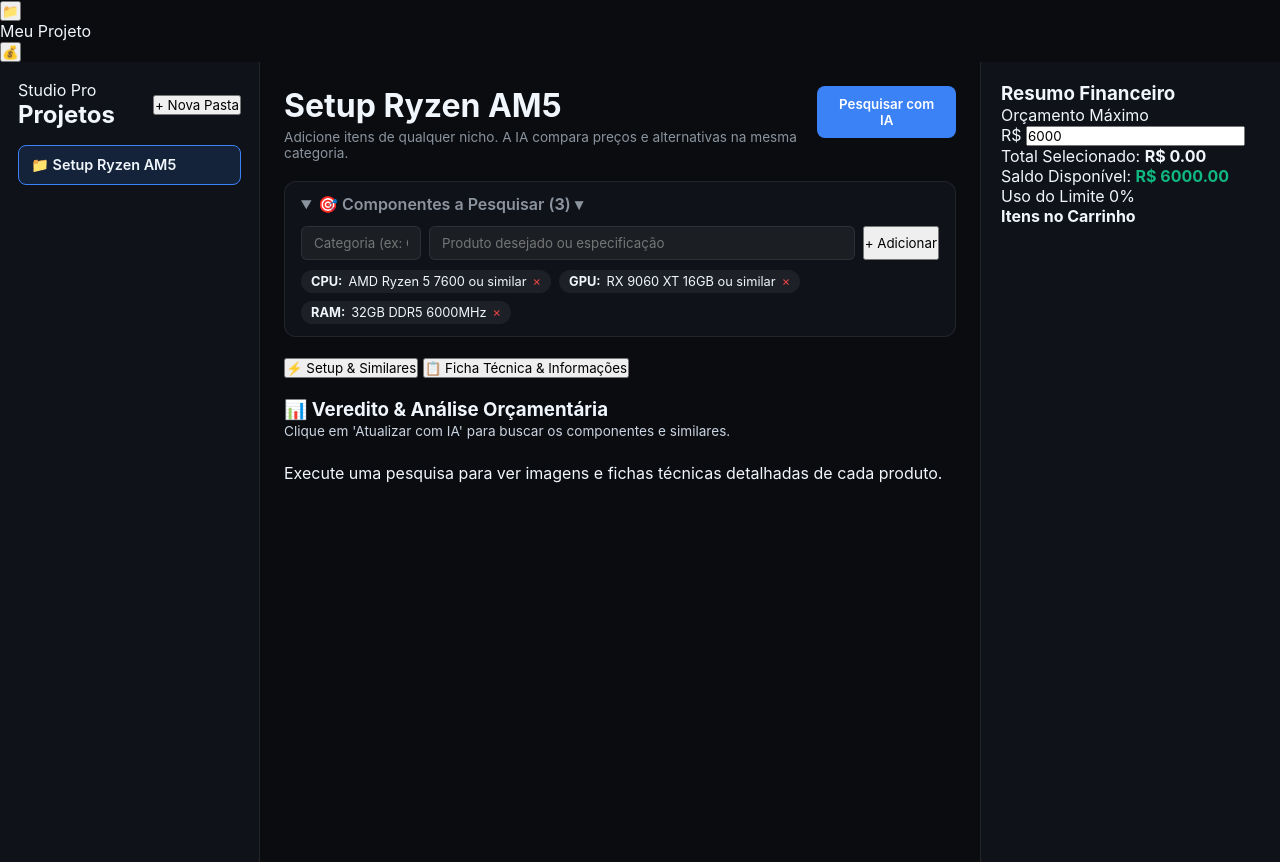
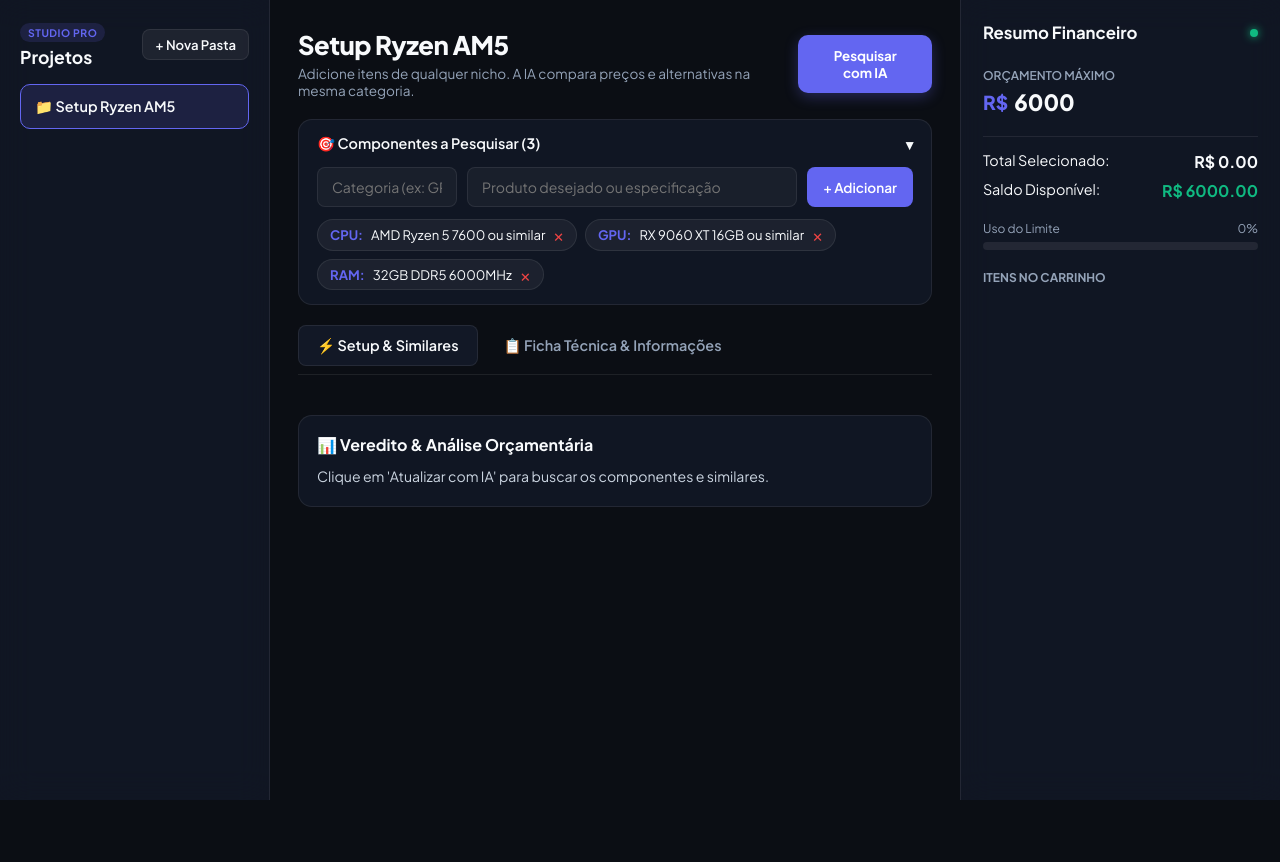
Before and after one commit to Iurayy/Pesquisa-pre-os-, a plain HTML site: page index.html in a window 1280 px wide. After the commit the page ends 800 px from the top, so only its background shows below. Drawn offline with Linux system fonts and the light colour scheme.

Commit message:
Update style.css

```diff
--- a/style.css
+++ b/style.css
@@ -1,89 +1,153 @@
 :root {
-  --bg-main: #0a0c10;
-  --panel-bg: rgba(18, 22, 29, 0.75);
-  --panel-border: rgba(255, 255, 255, 0.08);
-  --accent: #3b82f6;
-  --accent-hover: #2563eb;
-  --text: #f0f6fc;
-  --text-dim: #8b949e;
+  --bg: #0b0e14;
+  --panel: rgba(18, 24, 38, 0.85);
+  --panel-solid: #121826;
+  --border: rgba(255, 255, 255, 0.08);
+  --border-focus: rgba(99, 102, 241, 0.5);
+  --accent: #6366f1;
+  --accent-hover: #4f46e5;
+  --accent-soft: rgba(99, 102, 241, 0.15);
+  --text: #f8fafc;
+  --text-muted: #94a3b8;
+  --success: #10b981;
   --danger: #ef4444;
-  --success: #10b981;
-  --radius: 12px;
+  --radius: 14px;
 }
 
-* { box-sizing: border-box; margin: 0; padding: 0; font-family: 'Inter', sans-serif; }
-body { background: var(--bg-main); color: var(--text); height: 100vh; overflow: hidden; }
+* { box-sizing: border-box; margin: 0; padding: 0; font-family: 'Plus Jakarta Sans', sans-serif; }
+body { background: var(--bg); color: var(--text); height: 100vh; overflow: hidden; }
 
-.workspace-layout { display: grid; grid-template-columns: 260px 1fr 300px; height: 100vh; }
+/* HEADER MOBILE */
+.mobile-nav { display: none; }
 
-/* COLUNA ESQUERDA: PASTAS */
-.sidebar-left { background: var(--panel-bg); border-right: 1px solid var(--panel-border); padding: 18px; display: flex; flex-direction: column; gap: 16px; backdrop-filter: blur(14px); }
+/* LAYOUT 3 COLUNAS */
+.workspace-layout { display: grid; grid-template-columns: 270px 1fr 320px; height: 100vh; }
+
+/* COLUNA ESQUERDA */
+.sidebar-left { background: var(--panel); border-right: 1px solid var(--border); padding: 20px; display: flex; flex-direction: column; gap: 16px; backdrop-filter: blur(16px); z-index: 10; }
 .sidebar-header { display: flex; justify-content: space-between; align-items: center; }
+.brand-pill { font-size: 0.65rem; text-transform: uppercase; letter-spacing: 0.05em; background: var(--accent-soft); color: var(--accent); padding: 3px 8px; border-radius: 20px; font-weight: 700; display: inline-block; margin-bottom: 4px; }
+.sidebar-header h2 { font-size: 1.1rem; font-weight: 700; }
 .folder-list { list-style: none; display: flex; flex-direction: column; gap: 6px; overflow-y: auto; }
-.folder-item { padding: 10px 12px; border-radius: 8px; cursor: pointer; border: 1px solid transparent; display: flex; justify-content: space-between; align-items: center; font-size: 0.9rem; color: var(--text-dim); }
-.folder-item.active { background: rgba(59, 130, 246, 0.15); border-color: var(--accent); color: var(--text); font-weight: 600; }
+.folder-item { padding: 12px 14px; border-radius: 10px; cursor: pointer; border: 1px solid transparent; display: flex; justify-content: space-between; align-items: center; font-size: 0.9rem; color: var(--text-muted); transition: all 0.2s; }
+.folder-item:hover { background: rgba(255, 255, 255, 0.03); color: var(--text); }
+.folder-item.active { background: var(--accent-soft); border-color: var(--accent); color: var(--text); font-weight: 600; }
 
-/* COLUNA MEIO: WORKSPACE */
-.main-content { padding: 24px; overflow-y: auto; display: flex; flex-direction: column; gap: 20px; }
-.project-header { display: flex; justify-content: space-between; align-items: flex-start; }
-.subtitle { font-size: 0.85rem; color: var(--text-dim); margin-top: 4px; }
+/* COLUNA PRINCIPAL */
+.main-content { padding: 28px; overflow-y: auto; display: flex; flex-direction: column; gap: 20px; scroll-behavior: smooth; }
+.project-header { display: flex; justify-content: space-between; align-items: center; gap: 16px; }
+.project-header h1 { font-size: 1.6rem; font-weight: 800; letter-spacing: -0.02em; }
+.subtitle { font-size: 0.85rem; color: var(--text-muted); margin-top: 4px; }
 
-.items-accordion { background: var(--panel-bg); border: 1px solid var(--panel-border); border-radius: var(--radius); padding: 12px 16px; }
-.items-accordion summary { cursor: pointer; font-weight: 600; color: var(--text-dim); }
-.accordion-body { margin-top: 12px; display: flex; flex-direction: column; gap: 10px; }
-.add-item-form { display: flex; gap: 8px; }
-.add-item-form input { background: rgba(255, 255, 255, 0.05); border: 1px solid var(--panel-border); color: var(--text); padding: 8px 12px; border-radius: 6px; outline: none; }
-#inputCat { width: 120px; }
+/* ACCORDION */
+.items-accordion { background: var(--panel); border: 1px solid var(--border); border-radius: var(--radius); padding: 14px 18px; }
+.items-accordion summary { cursor: pointer; display: flex; justify-content: space-between; align-items: center; font-weight: 600; font-size: 0.9rem; list-style: none; user-select: none; }
+.items-accordion summary::-webkit-details-marker { display: none; }
+.accordion-body { margin-top: 14px; display: flex; flex-direction: column; gap: 12px; }
+.add-item-form { display: flex; gap: 10px; }
+.add-item-form input { background: rgba(255, 255, 255, 0.04); border: 1px solid var(--border); color: var(--text); padding: 10px 14px; border-radius: 8px; font-size: 0.88rem; outline: none; transition: border-color 0.2s; }
+.add-item-form input:focus { border-color: var(--border-focus); }
+#inputCat { width: 140px; }
 #inputSpec { flex: 1; }
 .chips-list { display: flex; flex-wrap: wrap; gap: 8px; list-style: none; }
-.chip { background: rgba(255, 255, 255, 0.06); padding: 4px 10px; border-radius: 20px; font-size: 0.8rem; display: flex; align-items: center; gap: 6px; }
-.chip span { cursor: pointer; color: var(--danger); }
+.chip { background: rgba(255, 255, 255, 0.05); border: 1px solid var(--border); padding: 6px 12px; border-radius: 20px; font-size: 0.82rem; display: flex; align-items: center; gap: 8px; }
+.chip strong { color: var(--accent); }
+.chip span { cursor: pointer; color: var(--danger); font-size: 1.1rem; line-height: 1; }
 
-/* CARDS DE HARDWARE COM DRAG-AND-DROP */
-.components-grid { display: flex; flex-direction: column; gap: 14px; }
-.comp-card { background: var(--panel-bg); border: 1px solid var(--panel-border); border-radius: var(--radius); padding: 14px; display: flex; flex-direction: column; gap: 10px; }
-.drop-zone-main { background: rgba(59, 130, 246, 0.08); border: 1px dashed var(--accent); border-radius: 8px; padding: 12px; display: flex; justify-content: space-between; align-items: center; }
-.drop-zone-main.drag-over { background: rgba(59, 130, 246, 0.25); }
-.main-info h4 { font-size: 0.95rem; }
-.main-info .cat-tag { font-size: 0.7rem; color: var(--accent); text-transform: uppercase; font-weight: 700; }
-.main-price { font-size: 1.1rem; font-weight: 700; color: var(--success); }
+/* ABAS */
+.tab-switcher { display: flex; gap: 8px; border-bottom: 1px solid var(--border); padding-bottom: 8px; }
+.tab-btn { background: transparent; border: none; color: var(--text-muted); padding: 10px 18px; border-radius: 8px; font-size: 0.9rem; font-weight: 600; cursor: pointer; transition: all 0.2s; }
+.tab-btn.active { background: var(--panel-solid); color: var(--text); border: 1px solid var(--border); }
+.view-panel { display: none; flex-direction: column; gap: 20px; }
+.view-panel.active { display: flex; }
 
-/* LISTA DE SIMILARES */
-.similars-wrap { padding-left: 12px; border-left: 2px solid var(--panel-border); display: flex; flex-direction: column; gap: 6px; }
-.similars-title { font-size: 0.75rem; color: var(--text-dim); text-transform: uppercase; font-weight: 600; }
-.similar-item { background: rgba(255, 255, 255, 0.03); border: 1px solid var(--panel-border); border-radius: 6px; padding: 8px 12px; display: flex; justify-content: space-between; align-items: center; cursor: grab; font-size: 0.85rem; }
-.similar-item:active { cursor: grabbing; opacity: 0.6; }
+/* CARDS DE PRODUTOS */
+.components-grid { display: flex; flex-direction: column; gap: 16px; }
+.comp-card { background: var(--panel); border: 1px solid var(--border); border-radius: var(--radius); padding: 16px; display: flex; flex-direction: column; gap: 12px; }
+.main-product-box { background: rgba(99, 102, 241, 0.05); border: 1px dashed var(--accent); border-radius: 10px; padding: 14px; display: flex; justify-content: space-between; align-items: center; gap: 12px; }
+.main-product-box.drag-over { background: rgba(99, 102, 241, 0.2); }
+.cat-tag { font-size: 0.7rem; color: var(--accent); text-transform: uppercase; font-weight: 800; letter-spacing: 0.05em; display: block; margin-bottom: 2px; }
+.main-info h4 { font-size: 1rem; font-weight: 700; }
+.main-price-wrap { display: flex; flex-direction: column; align-items: flex-end; gap: 6px; }
+.main-price { font-size: 1.25rem; font-weight: 800; color: var(--success); }
+
+/* BOTÕES DE LOJA */
+.btn-store { background: rgba(255, 255, 255, 0.08); color: var(--text); text-decoration: none; font-size: 0.75rem; font-weight: 600; padding: 5px 10px; border-radius: 6px; border: 1px solid var(--border); display: inline-flex; align-items: center; gap: 4px; transition: background 0.2s; }
+.btn-store:hover { background: rgba(255, 255, 255, 0.15); }
+
+/* SIMILARES */
+.similars-container { padding-left: 14px; border-left: 2px solid var(--border); display: flex; flex-direction: column; gap: 8px; }
+.similars-heading { font-size: 0.75rem; color: var(--text-muted); font-weight: 700; text-transform: uppercase; letter-spacing: 0.04em; }
+.similar-card { background: rgba(255, 255, 255, 0.02); border: 1px solid var(--border); border-radius: 8px; padding: 10px 14px; display: flex; justify-content: space-between; align-items: center; gap: 10px; cursor: grab; }
+.similar-card:active { cursor: grabbing; opacity: 0.7; }
+.similar-title { font-size: 0.88rem; font-weight: 600; }
+.similar-note { font-size: 0.75rem; color: var(--text-muted); margin-top: 2px; }
+.similar-actions { display: flex; align-items: center; gap: 10px; }
+.similar-price { font-weight: 700; font-size: 0.95rem; color: var(--text); }
+.btn-swap { background: var(--accent-soft); border: 1px solid var(--accent); color: var(--accent); font-size: 0.75rem; font-weight: 600; padding: 5px 8px; border-radius: 6px; cursor: pointer; }
+
+/* ABA 2: ESPECIFICAÇÕES */
+.specs-grid { display: grid; grid-template-columns: repeat(auto-fill, minmax(280px, 1fr)); gap: 16px; }
+.spec-card { background: var(--panel); border: 1px solid var(--border); border-radius: var(--radius); padding: 18px; display: flex; flex-direction: column; gap: 12px; }
+.spec-header { display: flex; justify-content: space-between; align-items: flex-start; }
+.spec-header h4 { font-size: 1rem; font-weight: 700; }
+.spec-image-box { width: 100%; height: 140px; background: rgba(255, 255, 255, 0.03); border: 1px solid var(--border); border-radius: 8px; display: flex; flex-direction: column; justify-content: center; align-items: center; font-size: 2.2rem; color: var(--accent); }
+.spec-image-label { font-size: 0.7rem; color: var(--text-muted); margin-top: 4px; font-weight: 500; }
+.spec-list { list-style: none; display: flex; flex-direction: column; gap: 6px; font-size: 0.82rem; color: var(--text-muted); }
+.spec-list li { display: flex; align-items: baseline; gap: 6px; }
+.spec-list li::before { content: "•"; color: var(--accent); font-weight: bold; }
 
 /* RELATÓRIO */
-.report-box { background: var(--panel-bg); border: 1px solid var(--panel-border); border-radius: var(--radius); padding: 16px; }
-.report-box h3 { font-size: 1rem; margin-bottom: 8px; }
-#reportContent { font-size: 0.85rem; line-height: 1.6; color: #cbd5e1; white-space: pre-wrap; }
+.report-card { background: var(--panel); border: 1px solid var(--border); border-radius: var(--radius); padding: 18px; }
+.report-card h3 { font-size: 1rem; font-weight: 700; margin-bottom: 10px; }
+#reportContent { font-size: 0.88rem; line-height: 1.6; color: #cbd5e1; white-space: pre-wrap; }
 
-/* COLUNA DIREITA: TOTALIZADOR */
-.sidebar-right { background: var(--panel-bg); border-left: 1px solid var(--panel-border); padding: 20px; backdrop-filter: blur(14px); }
-.budget-tracker { display: flex; flex-direction: column; gap: 16px; }
-.budget-field label { font-size: 0.75rem; color: var(--text-dim); }
-.money-input { display: flex; align-items: center; gap: 6px; }
-.money-input input { background: transparent; border: none; font-size: 1.2rem; font-weight: 700; color: var(--text); outline: none; width: 100%; }
-.price-breakdown { display: flex; flex-direction: column; gap: 6px; padding-top: 10px; border-top: 1px solid var(--panel-border); }
-.price-breakdown .row { display: flex; justify-content: space-between; font-size: 0.9rem; }
-.progress-bar-wrap { height: 8px; background: rgba(255, 255, 255, 0.1); border-radius: 4px; overflow: hidden; }
-.progress-bar { height: 100%; background: var(--success); transition: width 0.3s; }
-.selected-summary h4 { font-size: 0.8rem; color: var(--text-dim); margin-bottom: 8px; text-transform: uppercase; }
-#selectedSummaryList { list-style: none; display: flex; flex-direction: column; gap: 6px; font-size: 0.8rem; }
-#selectedSummaryList li { display: flex; justify-content: space-between; border-bottom: 1px dashed rgba(255, 255, 255, 0.05); padding-bottom: 4px; }
+/* COLUNA DIREITA */
+.sidebar-right { background: var(--panel); border-left: 1px solid var(--border); padding: 22px; backdrop-filter: blur(16px); z-index: 10; }
+.budget-panel { display: flex; flex-direction: column; gap: 20px; }
+.budget-header { display: flex; justify-content: space-between; align-items: center; }
+.budget-header h3 { font-size: 1.05rem; font-weight: 700; }
+.live-dot { width: 8px; height: 8px; background: var(--success); border-radius: 50%; box-shadow: 0 0 8px var(--success); }
+.budget-input-group label { font-size: 0.75rem; color: var(--text-muted); font-weight: 600; text-transform: uppercase; }
+.input-currency-wrap { display: flex; align-items: center; gap: 6px; margin-top: 4px; }
+.currency-symbol { font-size: 1.2rem; font-weight: 800; color: var(--accent); }
+.input-currency-wrap input { background: transparent; border: none; font-size: 1.4rem; font-weight: 800; color: var(--text); outline: none; width: 100%; }
+.budget-stats { display: flex; flex-direction: column; gap: 8px; padding-top: 14px; border-top: 1px solid var(--border); }
+.stat-row { display: flex; justify-content: space-between; font-size: 0.9rem; }
+.stat-value { font-size: 1rem; }
+.progress-container { display: flex; flex-direction: column; gap: 6px; }
+.progress-labels { display: flex; justify-content: space-between; font-size: 0.75rem; color: var(--text-muted); }
+.progress-track { height: 8px; background: rgba(255, 255, 255, 0.08); border-radius: 4px; overflow: hidden; }
+.progress-bar { height: 100%; background: var(--success); transition: width 0.3s ease; }
+.selected-items-breakdown h4 { font-size: 0.75rem; color: var(--text-muted); text-transform: uppercase; font-weight: 700; margin-bottom: 8px; }
+.summary-list { list-style: none; display: flex; flex-direction: column; gap: 6px; font-size: 0.82rem; max-height: 240px; overflow-y: auto; }
+.summary-list li { display: flex; justify-content: space-between; border-bottom: 1px dashed rgba(255, 255, 255, 0.05); padding-bottom: 4px; }
 
-/* BOTÕES E UTILITÁRIOS */
-.badge { font-size: 0.7rem; color: var(--accent); font-weight: 700; text-transform: uppercase; }
-.btn-secondary { background: rgba(255, 255, 255, 0.08); border: 1px solid var(--panel-border); color: var(--text); padding: 6px 12px; border-radius: 6px; cursor: pointer; font-size: 0.8rem; }
-.primary-btn { background: var(--accent); color: #fff; border: none; padding: 10px 18px; border-radius: 8px; font-weight: 600; cursor: pointer; display: flex; align-items: center; gap: 8px; }
+/* BOTÕES & GERAIS */
+.btn-action { background: rgba(255, 255, 255, 0.06); border: 1px solid var(--border); color: var(--text); padding: 6px 12px; border-radius: 8px; cursor: pointer; font-size: 0.82rem; font-weight: 600; }
+.btn-accent { background: var(--accent); border: none; color: #fff; padding: 10px 16px; border-radius: 8px; font-weight: 600; cursor: pointer; font-size: 0.85rem; }
+.primary-btn { background: var(--accent); color: #fff; border: none; padding: 12px 20px; border-radius: 10px; font-weight: 700; cursor: pointer; display: flex; align-items: center; gap: 8px; box-shadow: 0 4px 14px rgba(99, 102, 241, 0.3); transition: all 0.2s; }
+.primary-btn:hover { background: var(--accent-hover); transform: translateY(-1px); }
 .spinner { width: 16px; height: 16px; border: 2px solid #fff; border-top-color: transparent; border-radius: 50%; animation: spin 0.8s linear infinite; }
-.hidden { display: none; }
+.empty-state { padding: 30px; text-align: center; color: var(--text-muted); border: 1px dashed var(--border); border-radius: var(--radius); }
+.hidden { display: none !important; }
 @keyframes spin { to { transform: rotate(360deg); } }
 
 /* RESPONSIVO MOBILE */
 @media (max-width: 900px) {
-  body { overflow: auto; height: auto; }
-  .workspace-layout { grid-template-columns: 1fr; height: auto; }
-  .sidebar-left, .sidebar-right { border: none; }
+  body { overflow-y: auto; height: auto; }
+  .mobile-nav { display: flex; justify-content: space-between; align-items: center; padding: 12px 16px; background: var(--panel-solid); border-bottom: 1px solid var(--border); position: sticky; top: 0; z-index: 100; }
+  .nav-icon-btn { background: rgba(255, 255, 255, 0.08); border: 1px solid var(--border); font-size: 1.1rem; padding: 6px 10px; border-radius: 8px; color: var(--text); }
+  .mobile-title { font-weight: 700; font-size: 0.95rem; }
+
+  .workspace-layout { display: flex; flex-direction: column; height: auto; }
+  .sidebar-left { display: none; position: fixed; top: 50px; left: 0; width: 100%; height: calc(100vh - 50px); background: #0b0e14; }
+  .sidebar-left.open { display: flex; }
+  .sidebar-right { display: none; position: fixed; top: 50px; right: 0; width: 100%; height: calc(100vh - 50px); background: #0b0e14; }
+  .sidebar-right.open { display: flex; }
+
+  .main-content { padding: 16px; }
+  .project-header { flex-direction: column; align-items: stretch; }
+  .add-item-form { flex-direction: column; }
+  #inputCat, #inputSpec { width: 100%; }
 }
```
